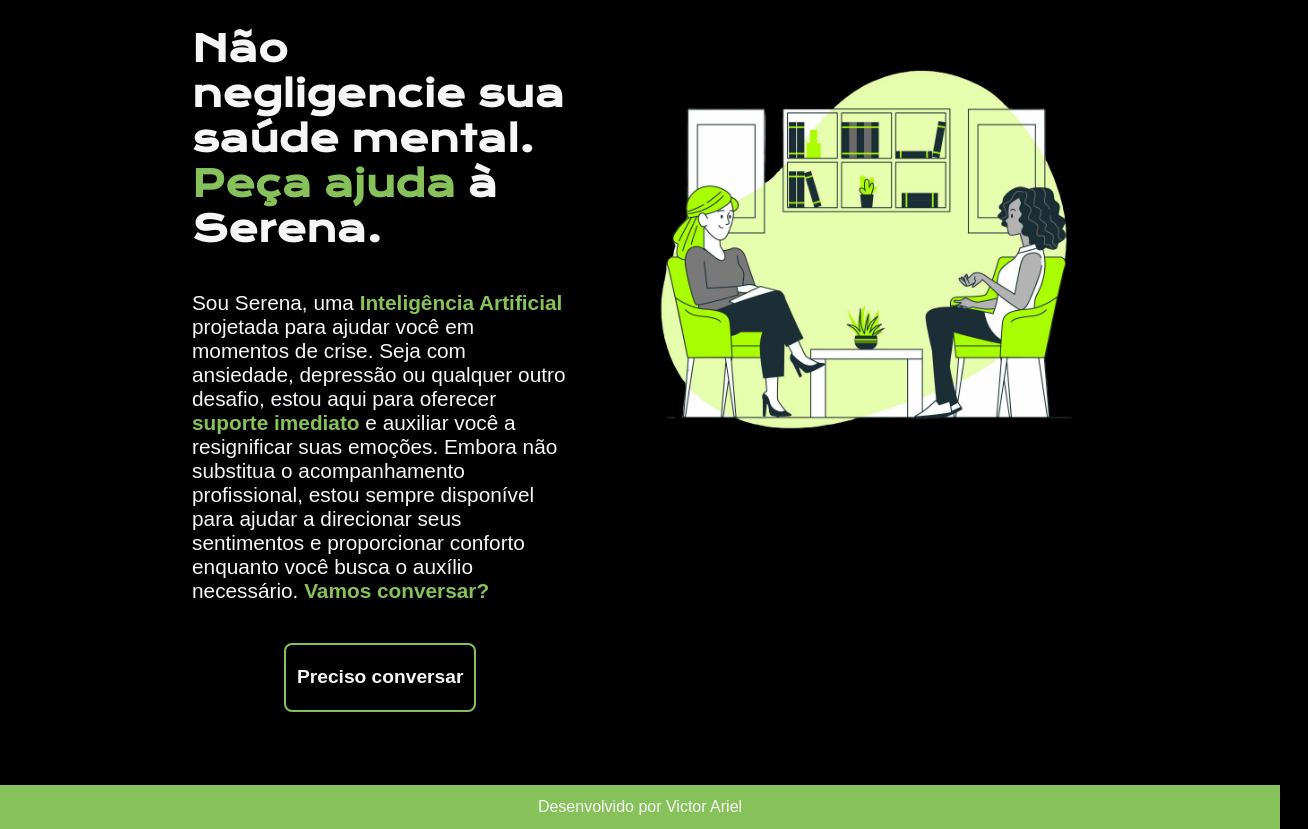
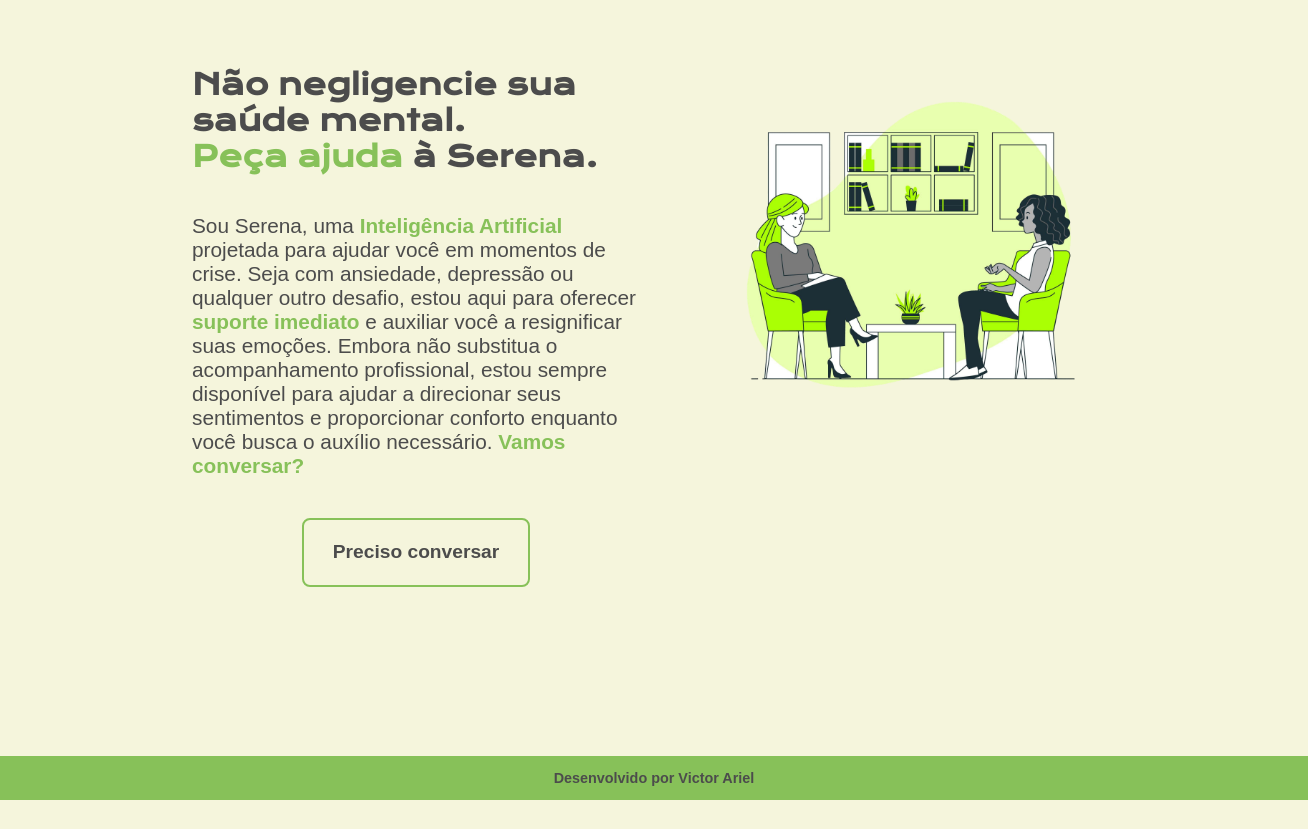
Before and after one commit to victorarielima/Suporte-com-IA, a plain HTML site: page index.html in a window 1280 px wide. Shown: the whole page, 1308 px wide, since content can reach past the window. After the commit the page ends 800 px from the top, so only its background shows below. Drawn offline with nearby package versions, Linux system fonts and the light colour scheme.

Commit message:
finalização

```diff
--- a/index.html
+++ b/index.html
@@ -25,7 +25,7 @@
         <img class="imagem" src="assets/rb_2071.png" alt="computador com algumas linguagens de programação">
     </main>
     <footer class="rodape">
-        <p>Desenvolvido por Victor Ariel</p>
+        <p> <strong>Desenvolvido por Victor Ariel</strong></p>
     </footer>
 </body>
 </html>
--- a/styles/styles.css
+++ b/styles/styles.css
@@ -8,8 +8,8 @@
 }
 
 :root{
-    --cor-primaria: #000000;
-    --cor-secundaria: #F6F6F6;
+    --cor-primaria: #F5F5DC;
+    --cor-secundaria: #4C4C4C;
     --cor-terciaria: #87c159;
 
     --fonte-principal:"Krona One", sans-serif;
@@ -20,6 +20,8 @@ body {
     box-sizing: border-box;
     background-color: var(--cor-primaria);
     color:var(--cor-secundaria);
+    margin-top: 40px;
+    overflow-x: hidden;
 }
 
 .cabecalho{
@@ -55,7 +57,7 @@ body {
 }
 
 .titulo{
-    font-size:2.25rem;
+    font-size:1.8rem;
     font-family: var(--fonte-principal);
 }
 
@@ -109,19 +111,21 @@ i{
 
 .imagem{
     margin-left: 8%;
-    width:50%;
+    width:40%;
 }
 
 .rodape{
     background-color:var(--cor-terciaria);
     color: var(--cor-secundaria);
-    padding: 13px;
+    padding: 14px;
     justify-content: center;
     text-align: center;
     font-family: var(--fonte-secundaria);
-    font-size: 1rem;
+    font-size: 0.9rem;
     font-weight:400;
-
+    position: absolute;
+    bottom: 0;
+    width: 100%;
 }
 
 @media (max-width: 1200px){
```
